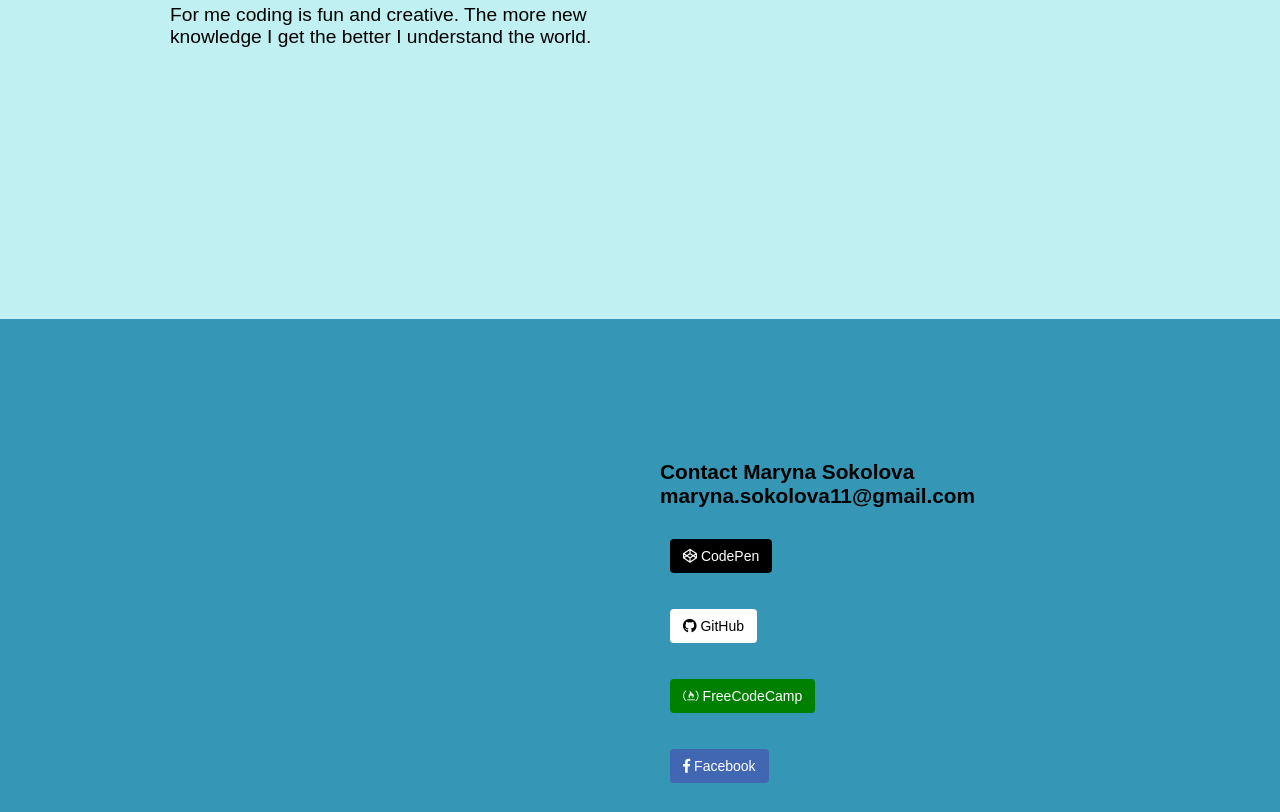
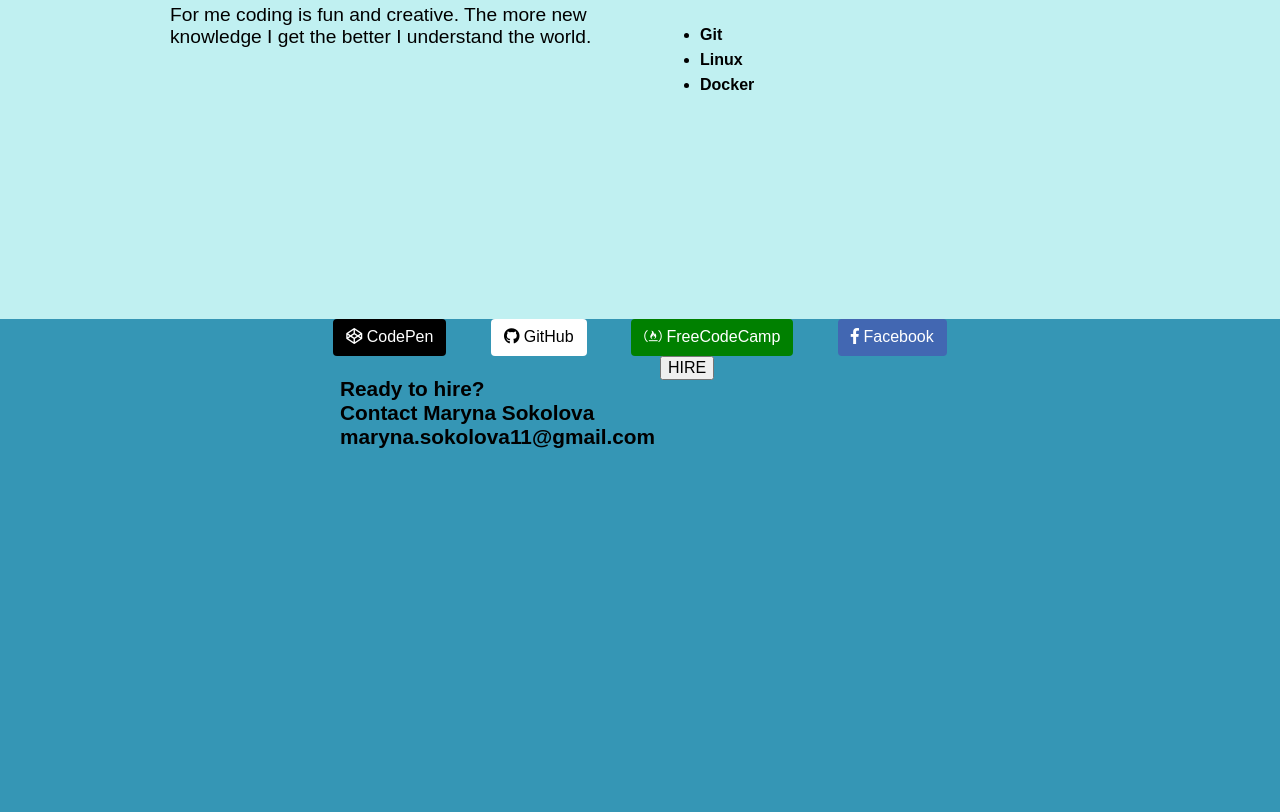
Before and after one commit to ultramarichka/ultramarichka.github.io, a plain HTML site: page index.html in a window 1280 px wide. Shown: the part 3239-4051 px from the top of the page. Drawn offline with nearby package versions, Linux system fonts and the light colour scheme.

Commit message:
contacts: in process, change layout for buttons

```diff
--- a/css/index.css
+++ b/css/index.css
@@ -184,7 +184,7 @@ h1 {
 h3 {
   font-size: 1rem;
 }
-/*#contacts_text h3 {
+/*.contacts_text h3 {
   color: white;
 }*/
 
@@ -194,11 +194,6 @@ h3 {
   }
   h3 {
     font-size: 1.3rem;
-  }
-  #contacts_text {
-    position: relative;
-    margin-top: 15vh;
-    left: 50%;
   }
 }
 @media screen and (min-width: 992px) {
@@ -247,6 +242,9 @@ h3 {
 }
 .marginb30 {
   margin-bottom: 20px;
+}
+.marginb50 {
+  margin-bottom: 50px;
 }
 .paddingb50 {
   padding-bottom: 50px !important;
@@ -311,138 +309,18 @@ h3 {
   }
 }
 /*end of grid system*/
-/*ABOUT*/
-
-font {
-  font-size: 0.8rem;
-}
-@media only screen and (min-width: 768px) {
-  font {
-    font-size: 1.2rem;
-  }
-}
-#certificate {
-  vertical-align: middle;
-  display: inline-block;
-  height: auto;
-  width: 80px;
-  cursor: pointer;
-}
-ul.nolist {
-  list-style-type: none;
-  margin: 5px 0;
-  padding-left: 15px;
-}
-ul.nolist li::before {
-  content: "- ";
-}
-.firstli::before {
-  content: "You need ";
-}
-#competences {
-  font-size: 1.1rem;
-}
-#competencesul {
-  font-weight: 700;
-  line-height: 25px;
-}
-#me {
-  border-color: gray;
-  border-width: 5px;
-  border-style: solid;
-  border-radius: 50%;
-  /*margin: 10% 0 0 0;*/
-  max-width:100%;
-  max-height:100%;
-}
-/*end of ABOUT*/
-
-/*CONTACTS*/
-a.buttons {
-  text-decoration: none;
-}
-.buttons {
-  margin: 10px;
-  padding: 6px 12px;
-  font-size: 14px;
-  font-weight: 400;
-  line-height: 1.42857143;
-
-  display: inline-block;
-  text-align: center;
-  white-space: nowrap;
-  vertical-align: middle;
-  -ms-touch-action: manipulation;
-  touch-action: manipulation;
-  cursor: pointer;
-  -webkit-user-select: none;
-  -moz-user-select: none;
-  -ms-user-select: none;
-  user-select: none;
-  background-image: none;
-  border: 1px solid transparent;
-  border-radius: 4px;
-}
-
-.btn-codepen {
-  background-color: black;
-  color: #FFF;
-}
-.buttons:hover {
-  box-shadow: 0 12px 16px 0 rgba(0,0,0,0.5), 0 17px 50px 0 rgba(0,0,0,0.1);
-}
-.btn-codepen:hover, .btn-codepen:focus {
-  color: #A9A9A9;
-  outline: none !important;
-}
-/*.buttons:active {
-  outline: none !important;
-}*/
-
-.btn-github{
-  background-color: white;
-  /*border: 2px solid #A9A9A9;*/
-  color: black;
-}
-.btn-fcc {
-  background-color: green;
-  color: white;
-}
-.btn-fb {
-  background-color: #4267b2;
-  color: white;
-}
 
 
 /*PROJECTS*/
 .Project_boxes {
   padding-left: 0;
   padding-right: 0;
+  border: 3px solid #cecece;
 }
 .Project_boxes:hover {
   box-shadow: 0 12px 16px 0 rgba(0,0,0,0.3), 0 17px 50px 0 rgba(0,0,0,0.19);
 }
-/*
-.icon {
-  text-align: center;
-  display: block;
-  margin: auto;
-  font-size: 70px;
-  color: blue;
-  opacity: 0.5;
-  position: absolute;
-  top: 27%; left: 15px; bottom: 30px; right: 15px;
-}
-.background-icon {
-  opacity: 0.3;
-  position: absolute;
-  display: block;
-  background: black;
-  top: 0; left: 0; bottom: 30px; right: 0;
-}*/
-.Project_boxes {
-  border: 3px solid #cecece;
-}
+
 .image_Projects {
     position:relative;
 }
@@ -498,6 +376,125 @@ a.buttons {
   }
 }
 
+/*ABOUT*/
+font {
+  font-size: 0.8rem;
+}
+@media only screen and (min-width: 768px) {
+  font {
+    font-size: 1.2rem;
+  }
+}
+#certificate {
+  vertical-align: middle;
+  display: inline-block;
+  height: auto;
+  width: 80px;
+  cursor: pointer;
+}
+ul.nolist {
+  list-style-type: none;
+  margin: 5px 0;
+  padding-left: 15px;
+}
+ul.nolist li::before {
+  content: "- ";
+}
+.firstli::before {
+  content: "You need ";
+}
+#competences {
+  font-size: 1.1rem;
+}
+#competencesul {
+  font-weight: 700;
+  line-height: 25px;
+}
+#me {
+  border-color: gray;
+  border-width: 5px;
+  border-style: solid;
+  border-radius: 50%;
+  /*margin: 10% 0 0 0;*/
+  max-width:100%;
+  max-height:100%;
+}
+/*end of ABOUT*/
+
+/*CONTACTS*/
+#contacts_content {
+  position: relative;
+  margin-top: 15vh;
+  z-index: 1002;
+  width: 640px;
+  margin: 0 auto;
+}
+
+hr {
+  color: black;
+  background-color: black;
+  height: 1px;
+}
+a.buttons {
+  text-decoration: none;
+}
+.contacts_buttons {
+  text-align: center;
+}
+.buttons {
+  padding: 6px 12px;
+  font-size: 1rem;
+  font-weight: 400;
+  line-height: 1.42857143;
+
+  display: inline-block;
+  text-align: center;
+  white-space: nowrap;
+  vertical-align: middle;
+  -ms-touch-action: manipulation;
+  touch-action: manipulation;
+  cursor: pointer;
+  -webkit-user-select: none;
+  -moz-user-select: none;
+  -ms-user-select: none;
+  user-select: none;
+  background-image: none;
+  border: 1px solid transparent;
+  border-radius: 4px;
+}
+
+.btn-codepen {
+  margin-right: 20px;
+  background-color: black;
+  color: #FFF;
+}
+.buttons:hover {
+  box-shadow: 0 12px 16px 0 rgba(0,0,0,0.5), 0 17px 50px 0 rgba(0,0,0,0.1);
+}
+.btn-codepen:hover, .btn-codepen:focus {
+  color: #A9A9A9;
+  outline: none !important;
+}
+/*.buttons:active {
+  outline: none !important;
+}*/
+
+.btn-github{
+  margin:  0 20px;
+  background-color: white;
+  /*border: 2px solid #A9A9A9;*/
+  color: black;
+}
+.btn-fcc {
+  margin:  0 20px;
+  background-color: green;
+  color: white;
+}
+.btn-fb {
+  margin-left: 20px;
+  background-color: #4267b2;
+  color: white;
+}
 
 /**BUBBLES*/
 /*#contacts {
@@ -603,6 +600,7 @@ a.buttons {
 #video {
   background-color: black;
   position: absolute;
+  width: 100%;
 }
 #video video {
   width: 100%;
@@ -616,6 +614,7 @@ a.buttons {
 }
 @media screen and (min-width: 768px) {
   #video video {
-    transform: translate(0, -50%);
+    width: auto;
+    /*transform: translate(0, -50%);*/
   }
 }
--- a/index.html
+++ b/index.html
@@ -228,10 +228,18 @@
               <li>SVG</li>
               <li>CSS3</li>
               <li>Bootstrap4</li>
-              <li>Git</li>
+              <li>WordPress</li>
+              <br>
+
               <li>Node.js</li>
               <li>Express.js</li>
               <li>MongoDB</li>
+              <br>
+
+              <li>Git</li>
+              <li>Linux</li>
+              <li>Docker</li>
+
             </ul>
           </div>
 
@@ -246,25 +254,33 @@
     </div>
 
     <!--CONTACTS-------------------------------------->
-    <div id="contacts" class="backgrounds-maryna fullPageScroll section bubbles">
-      <!--<video id="bubbles" src="video/bubbles_last_20.mp4" autoplay loop>-->
+    <div id="contacts" class="backgrounds-maryna bubbles">
       <div class="container">
-        <div class="row">
+        <div id="contacts_content" class="row">
 
-          <div id="contacts_text" class="column">
-            <h3><b>Contact Maryna Sokolova<br>
-            maryna.sokolova11@gmail.com</b></h3>
+          <div class="contacts_buttons">
+            <a href="https://codepen.io/ultramarichka" target="_blank" class="btn-codepen buttons"><i class="fab fa-codepen"></i> CodePen </a>
+            <a href="https://github.com/ultramarichka" target="_blank" class="btn-github buttons"><i class="fab fa-github"></i> GitHub</a>
+            <a href="https://www.freecodecamp.com/ultramarichka" target="_blank" class="btn-fcc buttons"><i class="fab fa-free-code-camp"></i> FreeCodeCamp</a>
+            <a href="https://www.facebook.com/maryna.sokolova.77" target="_blank" class="btn-fb buttons"><i class="fab fa-facebook-f"></i> Facebook</a>
+          </div>
 
-            <p><a href="https://codepen.io/ultramarichka" target="_blank" class="btn-codepen buttons"><i class="fab fa-codepen"></i> CodePen </a></p>
+          <div class="contacts_text">
+            <div class="half column">
+              <h3><b>Ready to hire?<br>
+                Contact Maryna Sokolova<br>
+                maryna.sokolova11@gmail.com</b>
+              </h3>
+            </div>
 
-            <p><a href="https://github.com/ultramarichka" target="_blank" class="btn-github buttons"><i class="fab fa-github"></i> GitHub</a></p>
+            <div class="half column">
+              <button>HIRE</button>
+            </div>
 
-            <p><a href="https://www.freecodecamp.com/ultramarichka" target="_blank" class="btn-fcc buttons"><i class="fab fa-free-code-camp"></i> FreeCodeCamp</a></p>
-
-            <p><a href="https://www.facebook.com/maryna.sokolova.77" target="_blank" class="btn-fb buttons"><i class="fab fa-facebook-f"></i> Facebook</a></p>
+          </div>
 
 
-          </div>
+
         </div>
 
       </div>
```
